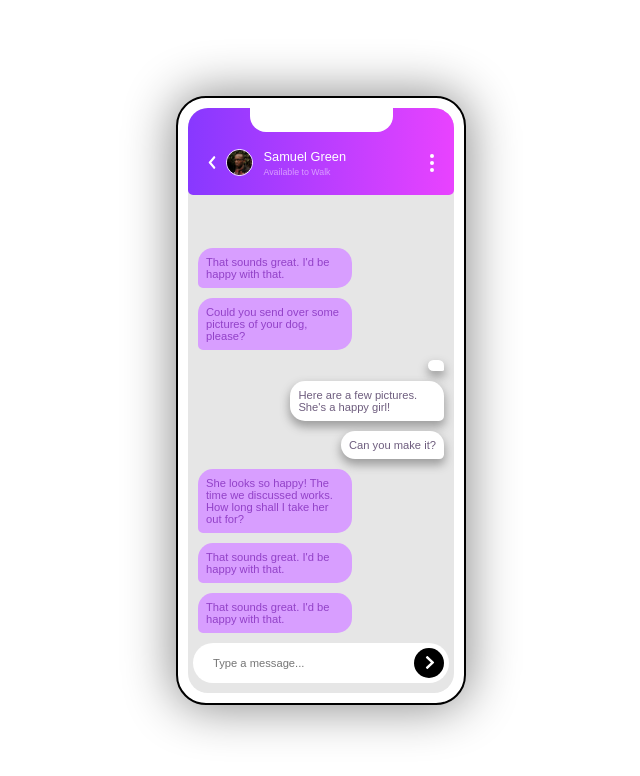
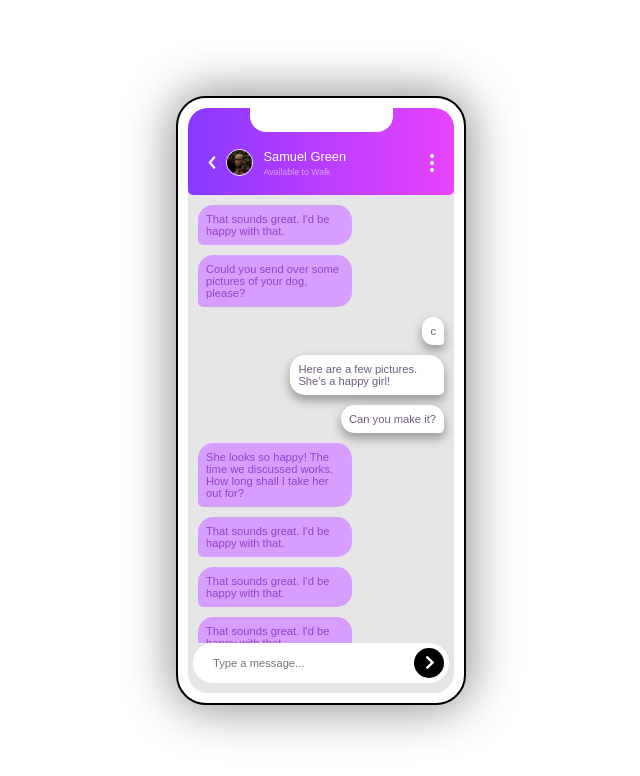
Before and after one commit to saulmaldonado/chat-app, a Vue app: page / in a window 1280 px wide. Shown: the top 776 px of the page, without its empty margins (319-959 px from the left). Built offline with nearby package versions, Linux system fonts and the light colour scheme.

Commit message:
Fix overflow by removing flex-end and adding margin-top auto to first messagebubble

```diff
--- a/src/components/ChatApp.vue
+++ b/src/components/ChatApp.vue
@@ -33,7 +33,7 @@ export default class ChatApp extends Vue {
       'Could you send over some pictures of your dog, please?',
       'incoming'
     ),
-    new Message(3, '', 'outgoing'),
+    new Message(3, 'c ', 'outgoing'),
     new Message(4, "Here are a few pictures. She's a happy girl!", 'outgoing'),
     new Message(5, 'Can you make it?', 'outgoing'),
     new Message(
@@ -43,6 +43,9 @@ export default class ChatApp extends Vue {
     ),
     new Message(7, "That sounds great. I'd be happy with that.", 'incoming'),
     new Message(8, "That sounds great. I'd be happy with that.", 'incoming'),
+    new Message(8, "That sounds great. I'd be happy with that.", 'incoming'),
+    new Message(8, "That sounds great. I'd be happy with that.", 'incoming'),
+    new Message(8, "That sounds great. I'd be happy with that.", 'incoming'),
   ];
 }
 </script>
--- a/src/components/InputField.vue
+++ b/src/components/InputField.vue
@@ -28,6 +28,7 @@ export default class InputField extends Vue {
 
   onSubmit() {
     this.addMessage(new Message(10, this.text, 'outgoing'));
+    this.text = '';
   }
 }
 </script>
--- a/src/components/styles/Chat.scss
+++ b/src/components/styles/Chat.scss
@@ -8,18 +8,13 @@
   scrollbar-width: none; /* Firefox */
 
   border-radius: 5px;
-  overflow-y: scroll;
 
-  flex-grow: 1;
   box-sizing: border-box;
-  margin-top: 10px;
-  margin-bottom: 10px;
-
-  padding-left: 10px;
-  padding-right: 10px;
+  padding: 10px;
 
   display: flex;
   flex-direction: column;
+  flex: 1 1 auto;
 
-  justify-content: flex-end;
+  overflow: scroll;
 }
--- a/src/components/styles/MessageBubble.scss
+++ b/src/components/styles/MessageBubble.scss
@@ -3,6 +3,10 @@
 .bubble {
   max-width: 60%;
   padding: 3px;
+}
+
+.bubble:first-child {
+  margin-top: auto;
 }
 
 .bubble:not(:first-child) {
```
